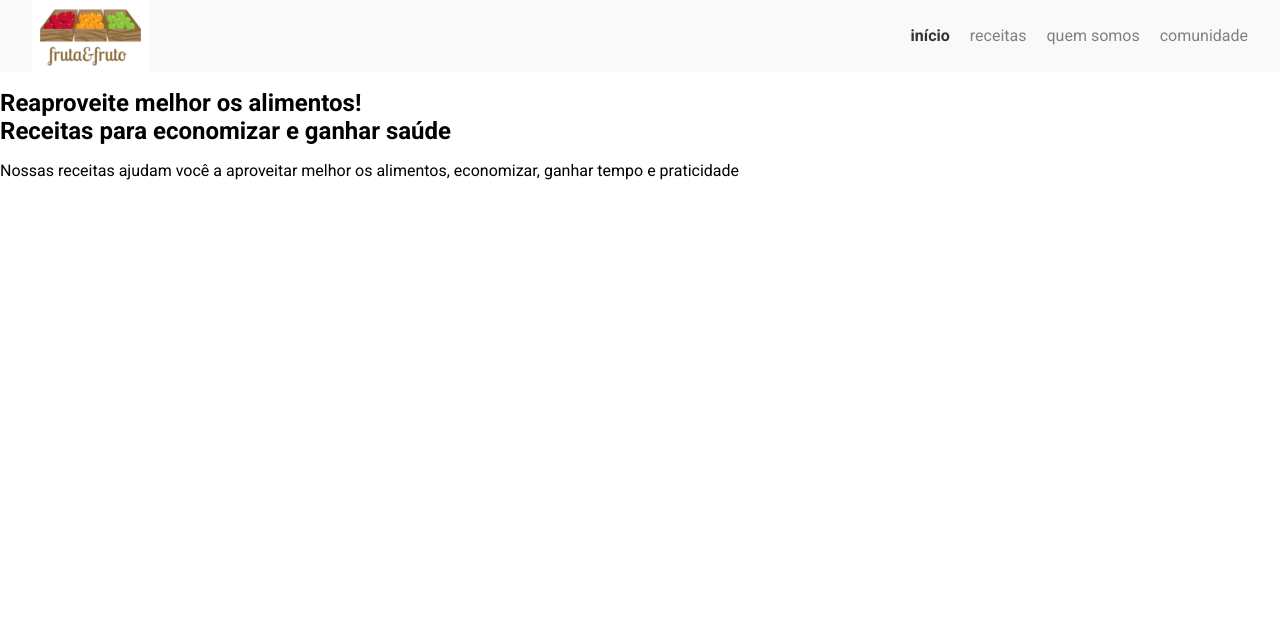
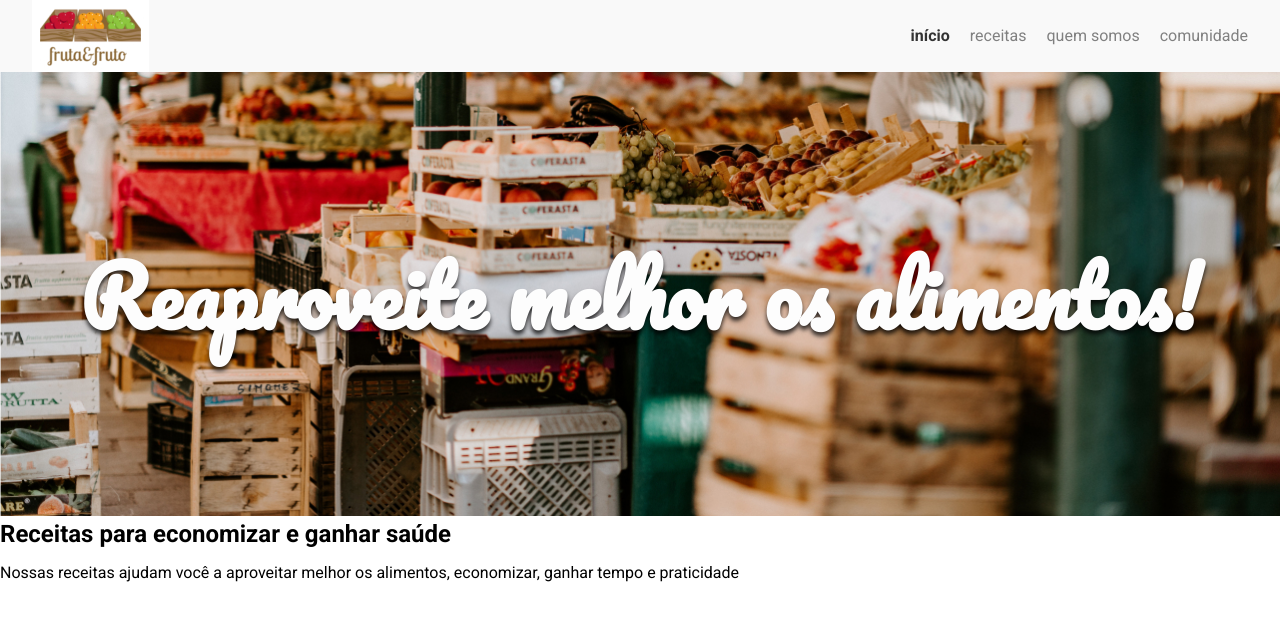
Before and after one commit to BrunoBCunha03/Fruta-Fruto---Alura, a plain HTML site: page index.html in a window 1280 px wide. Drawn offline with Linux system fonts and the light colour scheme.

Commit message:
Estilização da seção banner

```diff
--- /dev/null
+++ b/assets/css/banner/banner-imagem.css
@@ -0,0 +1,4 @@
+.banner__imagem {
+    height: calc(100vh -72px);
+    width: 100%;
+}
--- /dev/null
+++ b/assets/css/banner/banner-titulo.css
@@ -0,0 +1,12 @@
+.banner__titulo {
+    color: #FDFDFD;
+    font-family: pacifico, cursive;
+    font-size: 5.0625rem;
+    position: absolute;
+    left: 50%;
+    top: 50%;
+    text-shadow: 0 4px 4px rgba(0, 0, 0, 0.75);
+    text-align: center;
+    transform: translate(-50%, -50%);
+    width: 100%;
+}
--- /dev/null
+++ b/assets/css/banner/banner.css
@@ -0,0 +1,3 @@
+.banner {
+    position: relative;
+}
--- a/index.html
+++ b/index.html
@@ -13,6 +13,9 @@
     <link rel="stylesheet" href="./assets/css/menu/menu-lista.css">
     <link rel="stylesheet" href="./assets/css/menu/menu-item.css">
     <link rel="stylesheet" href="./assets/css/menu/menu-link.css">
+    <link rel="stylesheet" href="./assets/css/banner/banner.css">
+    <link rel="stylesheet" href="./assets/css/banner/banner-imagem.css">
+    <link rel="stylesheet" href="./assets/css/banner/banner-titulo.css">
 </head>
 
 <body>
@@ -28,7 +31,7 @@
         </nav>
     </header>
     <section class="banner">
-        <img class="banner__imagem" src="" alt="">
+        <img class="banner__imagem" src="./assets/img/banner.jpg" alt="banner, caixotes contendo frutas em uma feira ">
         <h2 class="banner__titulo">Reaproveite melhor os alimentos!</h2>
     </section>
     <section class="sobre">
```
